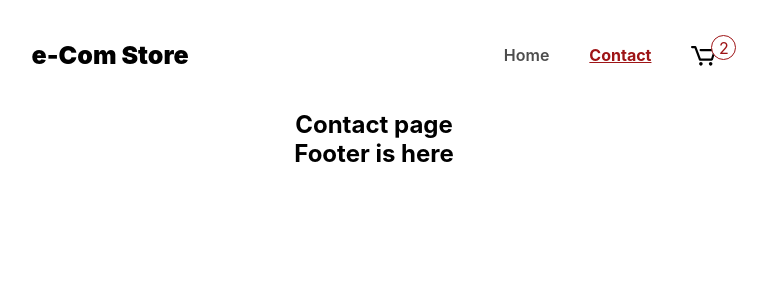
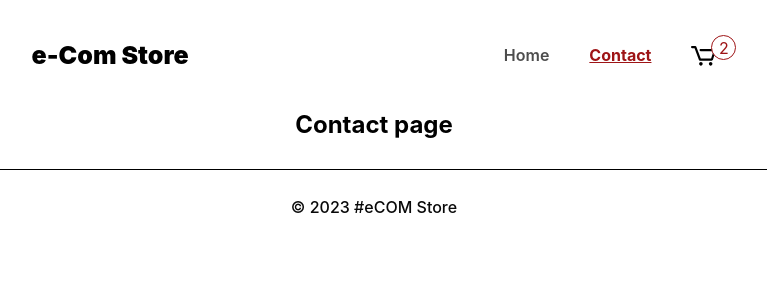
Before and after one commit to anasommer/fed-frameworks-ca, a React (Vite) app: page /contact in a window 1280 px wide. Shown: the top 300 px of the page, without its empty margins (266-1033 px from the left). Built offline with nearby package versions, Linux system fonts and the light colour scheme.

Commit message:
footer styling

```diff
--- a/src/components/Footer.jsx
+++ b/src/components/Footer.jsx
@@ -1,3 +1,3 @@
 export default function Footer() {
-  return <h2>Footer is here</h2>;
+  return <footer>&#169; 2023 #eCOM Store</footer>;
 }
--- a/src/components/Home.jsx
+++ b/src/components/Home.jsx
@@ -35,9 +35,9 @@ export default function Home() {
           <p>
             $
             {product.discountedPrice !== product.price
-              ? `${product.discountedPrice} (-${
+              ? `${product.discountedPrice} (-${Math.ceil(
                   product.price - product.discountedPrice
-                }$)`
+                )}$)`
               : product.price}
           </p>
         </div>
--- a/style.css
+++ b/style.css
@@ -150,15 +150,16 @@ main {
 }
 
 footer {
-  background-color: #161616;
-  color: #aaaaaa;
+  color: #090909;
+  border-top: 1px solid #000;
   height: 74px;
   display: flex;
   flex-shrink: 0;
   justify-content: center;
   align-items: center;
-  margin-top: auto;
+  margin-top: 30px;
   font-weight: 500;
+  width: 100%;
 }
 
 .back-button {
```
